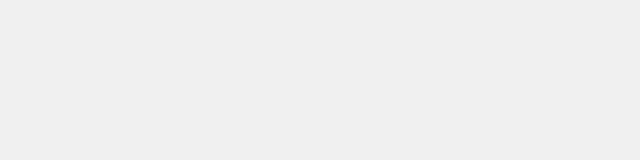
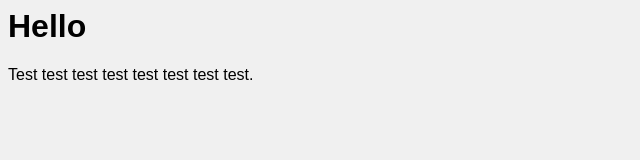
Before and after one commit to HedgeSolo/PlagiarismBegone, a plain HTML site: page index.html in a window 1280 px wide. Shown: the whole page, without its empty margins (0-640 px from the left). Drawn offline with Linux system fonts and the light colour scheme.

Commit message:
Update index.html with header and paragraph
Removed comment about linking external CSS and added a header and paragraph.

```diff
--- a/index.html
+++ b/index.html
@@ -4,12 +4,12 @@
     <meta charset="UTF-8">
     <meta name="viewport" content="width=device-width, initial-scale=1.0">
     <title>My Web Page</title>
-    <!-- This links your external CSS file -->
     <link rel="stylesheet" href="style.css">
 </head>
 
 <html>
 
-
+<h1>Hello</h1>
+<p>Test test test test test test test test.</p>
 
 </html>
```
